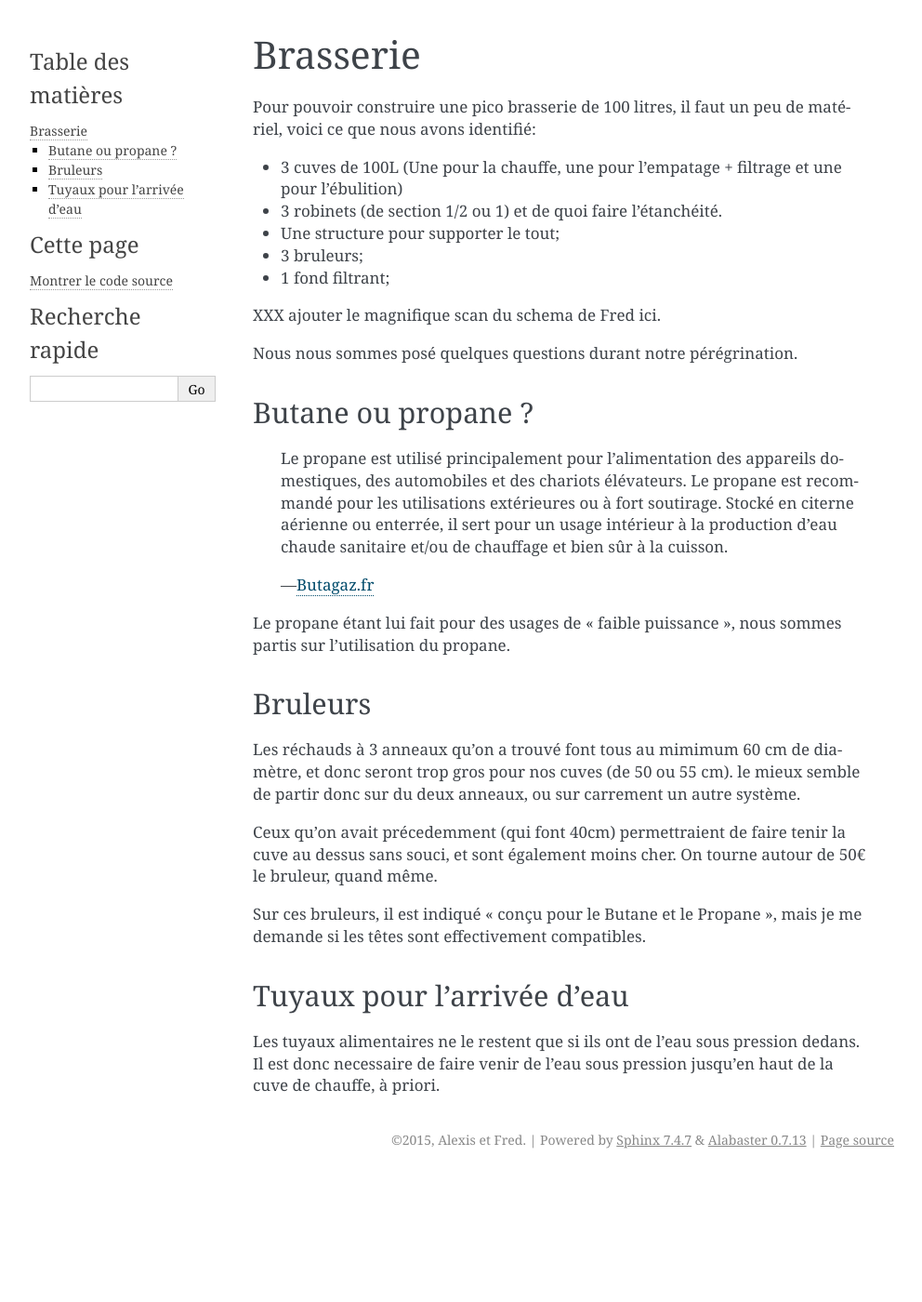
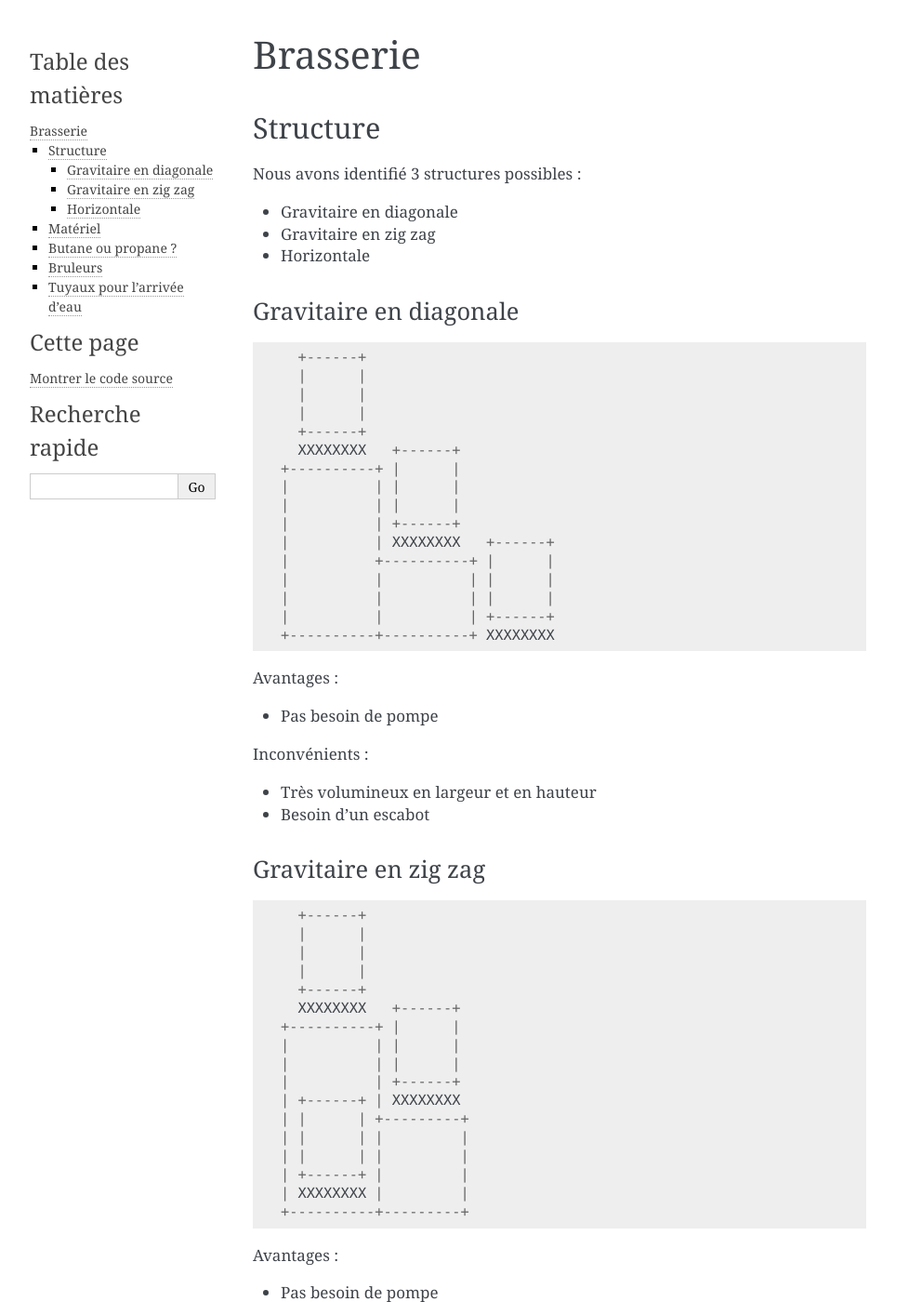
Before and after one commit to ndp-beers/docs, a Sphinx documentation site: the page built from docs/brasserie.rst, in a window 1280 px wide and 1400 px high. Shown: the whole window at 93% size, without its empty margins (148-1140 px from the left). Built offline with Sphinx 7.4.7, drawn with Linux system fonts in a browser that asks for light colours; some of the changed text lies outside the part shown.

Commit message:
Brasserie: Ajout des différentes structures

```diff
--- a/docs/brasserie.rst
+++ b/docs/brasserie.rst
@@ -1,5 +1,108 @@
 Brasserie
 =========
+
+Structure
+---------
+
+Nous avons identifié 3 structures possibles :
+
+- Gravitaire en diagonale
+- Gravitaire en zig zag
+- Horizontale
+
+Gravitaire en diagonale
+.......................
+
+::
+
+      +------+
+      |      |
+      |      |
+      |      |
+      +------+
+      XXXXXXXX   +------+
+    +----------+ |      |
+    |          | |      |
+    |          | |      |
+    |          | +------+
+    |          | XXXXXXXX   +------+
+    |          +----------+ |      |
+    |          |          | |      |
+    |          |          | |      |
+    |          |          | +------+
+    +----------+----------+ XXXXXXXX
+
+Avantages :
+
+- Pas besoin de pompe
+
+Inconvénients :
+
+- Très volumineux en largeur et en hauteur
+- Besoin d'un escabot
+
+Gravitaire en zig zag
+.....................
+
+::
+
+      +------+
+      |      |
+      |      |
+      |      |
+      +------+
+      XXXXXXXX   +------+
+    +----------+ |      |
+    |          | |      |
+    |          | |      |
+    |          | +------+
+    | +------+ | XXXXXXXX
+    | |      | +---------+
+    | |      | |         |
+    | |      | |         |
+    | +------+ |         |
+    | XXXXXXXX |         |
+    +----------+---------+
+
+Avantages :
+
+- Pas besoin de pompe
+
+Inconvénients :
+
+- Volumineux surtout en hauteur
+- Besoin d'un escabot
+
+Horizontale
+...........
+
+::
+
+      +------+   +------+   +------+
+      |      |   |      |   |      |
+      |      |   |      |   |      |
+      |      |   |      |   |      |
+      +------+   +------+   +------+
+      XXXXXXXX   XXXXXXXX   XXXXXXXX
+    +--------------------------------+
+    |                                |
+    |                                |
+    |                                |
+    |                                |
+    |                                |
+    +--------------------------------+
+
+Avantages :
+
+- Tout est à hauteur d'homme
+
+Inconvénients :
+
+- Volumineux en largeur
+- Nécessite plusieurs pompes
+
+Matériel
+--------
 
 Pour pouvoir construire une pico brasserie de 100 litres, il faut un peu de
 matériel, voici ce que nous avons identifié:
```
